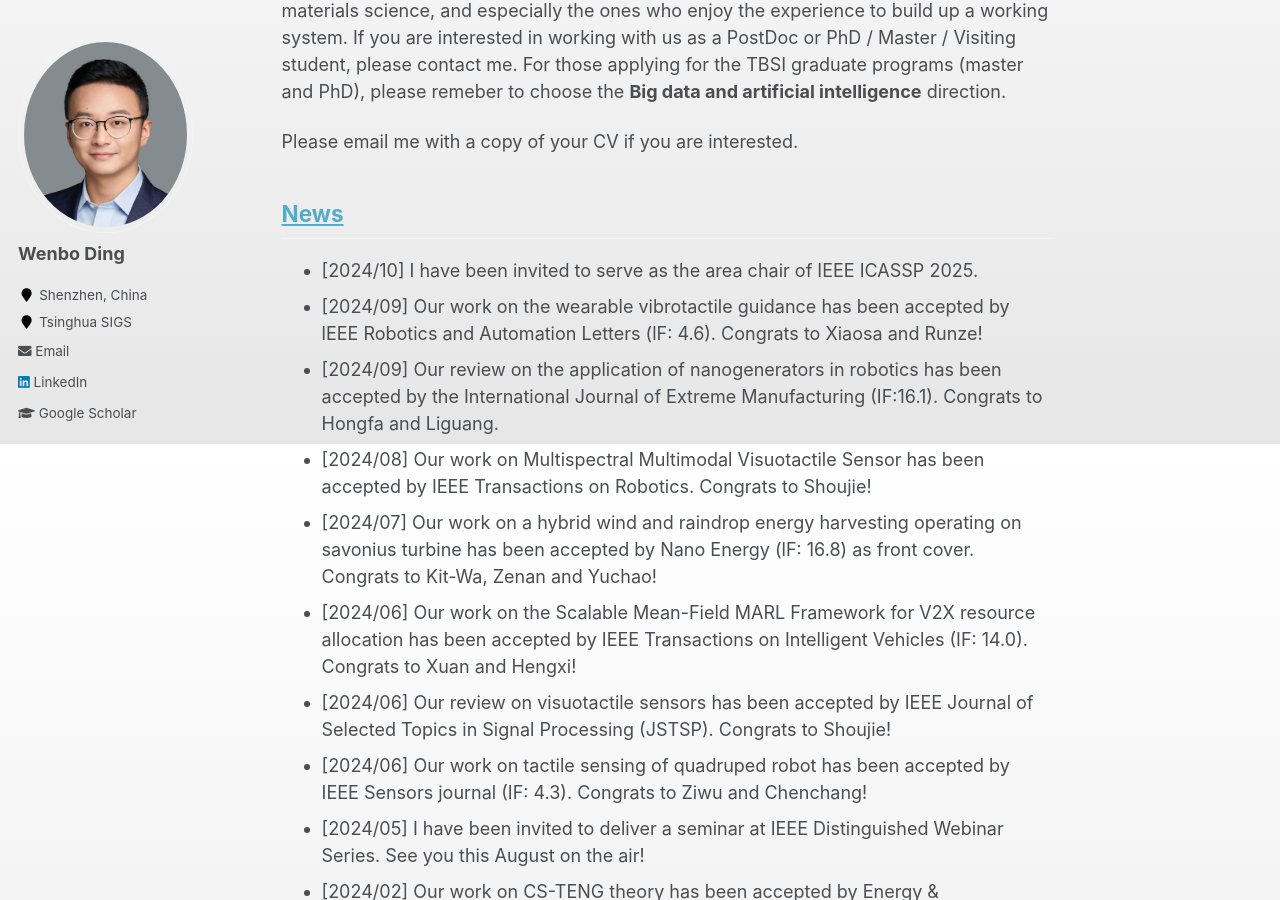
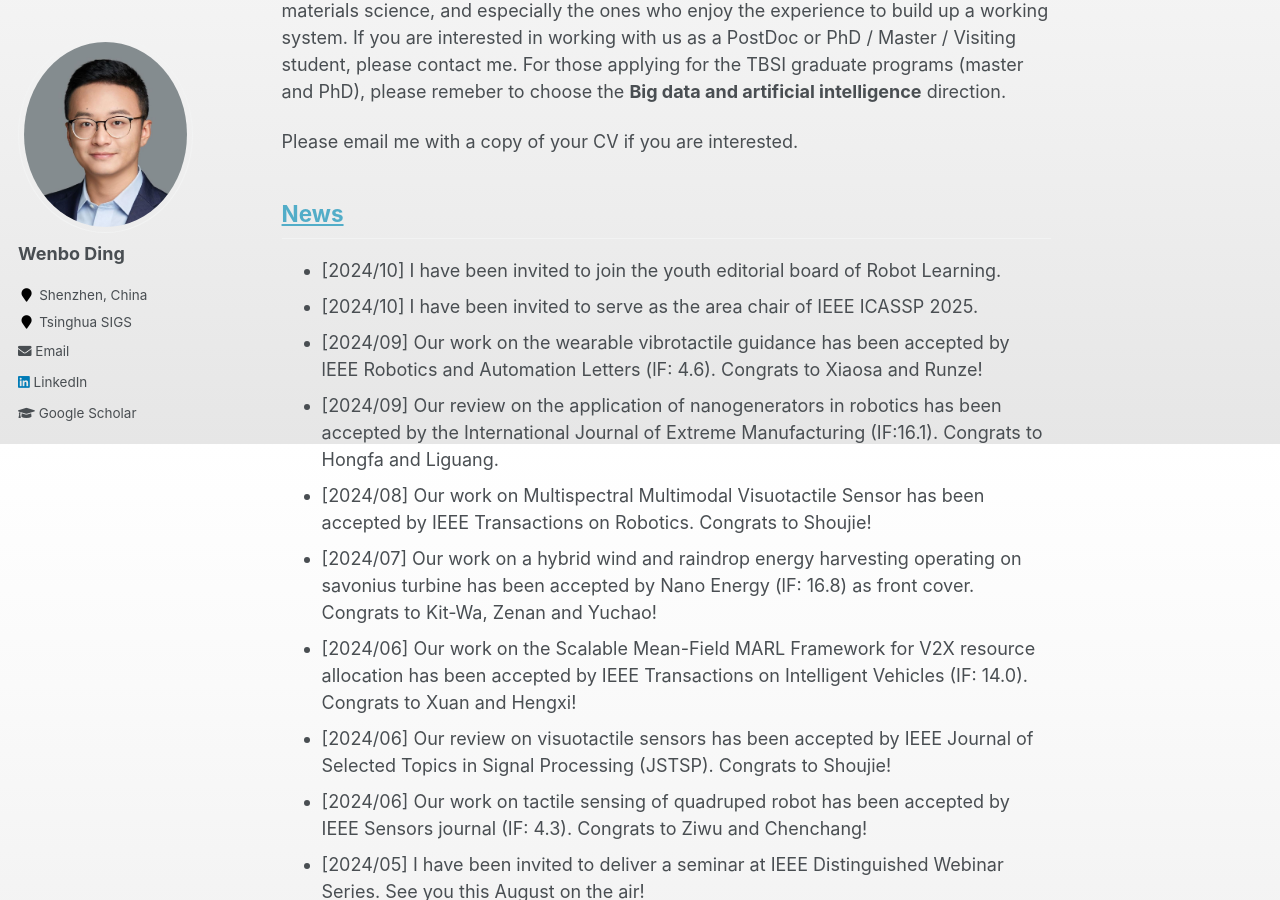
Before and after one commit to whenboy07/whenboy07.github.io, a Jekyll site: the page built from _pages/about.md, in a window 1280 px wide and 900 px high, scrolled down 1356 px. Built offline with Jekyll 4.4.1, drawn with Linux system fonts in a browser that asks for light colours.

Commit message:
update news

```diff
--- a/_pages/about.md
+++ b/_pages/about.md
@@ -34,6 +34,7 @@ Please email me with a copy of your CV if you are interested.
 <!-- Visit [Opportunities](/opportunities/) for all the opportunities. -->
 
 ## [News](/news/)
+* [2024/10] I have been invited to join the youth editorial board of Robot Learning.
 * [2024/10] I have been invited to serve as the area chair of IEEE ICASSP 2025.
 * [2024/09] Our work on the wearable vibrotactile guidance has been accepted by lEEE Robotics and Automation Letters (lF: 4.6). Congrats to Xiaosa and Runze!
 * [2024/09] Our review on the application of nanogenerators in robotics has been accepted by the International Journal of Extreme Manufacturing (IF:16.1). Congrats to Hongfa and Liguang.
```
Also changed, not shown: _pages/news.md (+1 -0 lines).
